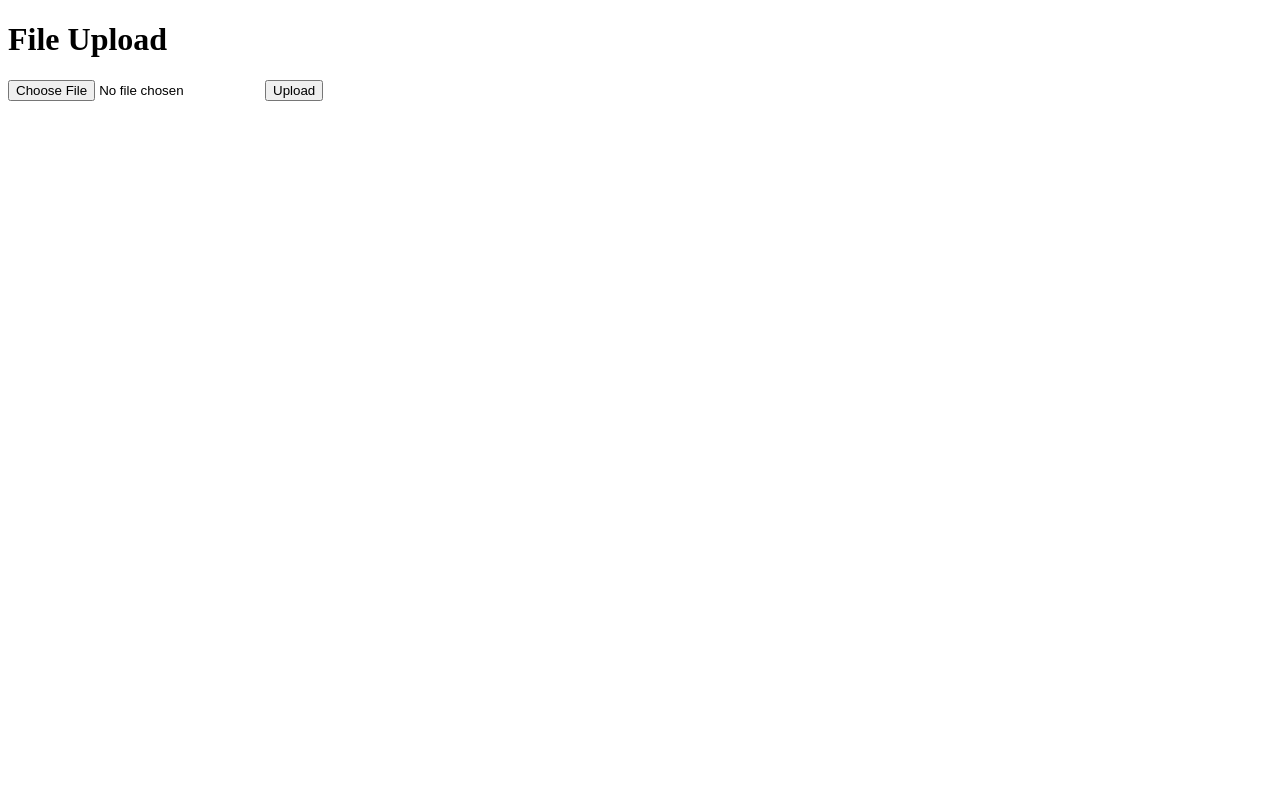
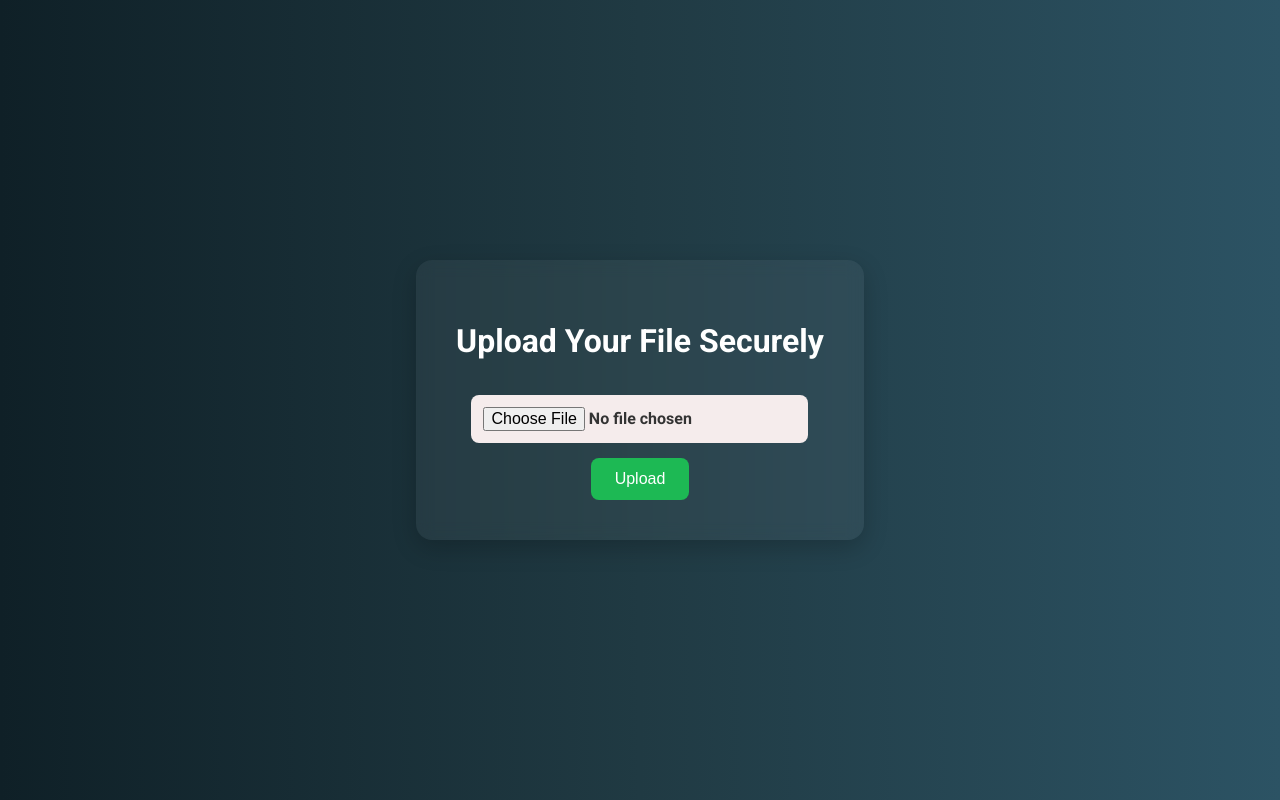
Before and after one commit to amankrs21/Silent-Transfer, a Flask app: page / in a window 1280 px wide. Run offline with Flask 3, Linux system fonts and the light colour scheme.

Commit message:
Refactor project structure: remove .gitattributes, update .gitignore to include uploads, enhance index.html with improved styling and layout, and restore requirements.txt with necessary dependencies.

```diff
--- a/app.py
+++ b/app.py
@@ -1,12 +1,15 @@
 from flask import Flask, render_template, request
 
+
 app = Flask(__name__)
+
 
 # Set the upload folder
 app.config['UPLOAD_FOLDER'] = 'uploads'
 
 # Maximum allowed file size is 16 MB
 app.config['MAX_CONTENT_LENGTH'] = 16 * 1024 * 1024
+
 
 # Ensure the upload folder exists
 import os
--- a/templates/index.html
+++ b/templates/index.html
@@ -3,13 +3,86 @@
 <head>
     <meta charset="UTF-8">
     <meta name="viewport" content="width=device-width, initial-scale=1.0">
-    <title>File Upload</title>
+    <title>Secret File Upload</title>
+    <link href="https://fonts.googleapis.com/css2?family=Roboto:wght@400;700&display=swap" rel="stylesheet">
+    <style>
+        * {
+            box-sizing: border-box;
+        }
+
+        body {
+            margin: 0;
+            font-family: 'Roboto', sans-serif;
+            background: linear-gradient(to right, #0f2027, #203a43, #2c5364);
+            color: #ffffff;
+            display: flex;
+            justify-content: center;
+            align-items: center;
+            height: 100vh;
+        }
+
+        .container {
+            background: rgba(255, 255, 255, 0.05);
+            padding: 40px;
+            border-radius: 16px;
+            box-shadow: 0 8px 24px rgba(0, 0, 0, 0.2);
+            text-align: center;
+            backdrop-filter: blur(8px);
+        }
+
+        h1 {
+            font-size: 2rem;
+            margin-bottom: 20px;
+        }
+
+        input[type="file"] {
+            margin: 15px 0;
+            padding: 12px;
+            color: #333;
+            border: none;
+            border-radius: 8px;
+            cursor: pointer;
+            font-size: 1rem;
+            font-weight: 600;
+            font-family: 'Roboto', sans-serif;
+            background-color:rgb(245, 236, 236);
+            transition: background-color 0.3s ease;
+        }
+
+        input[type="submit"] {
+            padding: 12px 24px;
+            font-size: 1rem;
+            background-color: #1db954;
+            color: white;
+            border: none;
+            border-radius: 8px;
+            cursor: pointer;
+            transition: background-color 0.3s ease;
+        }
+
+        input[type="submit"]:hover {
+            background-color: #1ed760;
+        }
+
+        @media (max-width: 500px) {
+            .container {
+                padding: 30px 20px;
+            }
+
+            h1 {
+                font-size: 1.5rem;
+            }
+        }
+    </style>
 </head>
 <body>
-    <h1>File Upload</h1>
-    <form action="/upload" method="post" enctype="multipart/form-data">
-        <input type="file" name="file">
-        <input type="submit" value="Upload">
-    </form>
+    <div class="container">
+        <h1>Upload Your File Securely</h1>
+        <form action="/upload" method="post" enctype="multipart/form-data">
+            <input type="file" name="file" required>
+            <br>
+            <input type="submit" value="Upload">
+        </form>
+    </div>
 </body>
 </html>
```
Also changed, not shown: requirements.txt (added, +7 -0 lines), usages.txt (deleted, +0 -14 lines), 2 other files.
